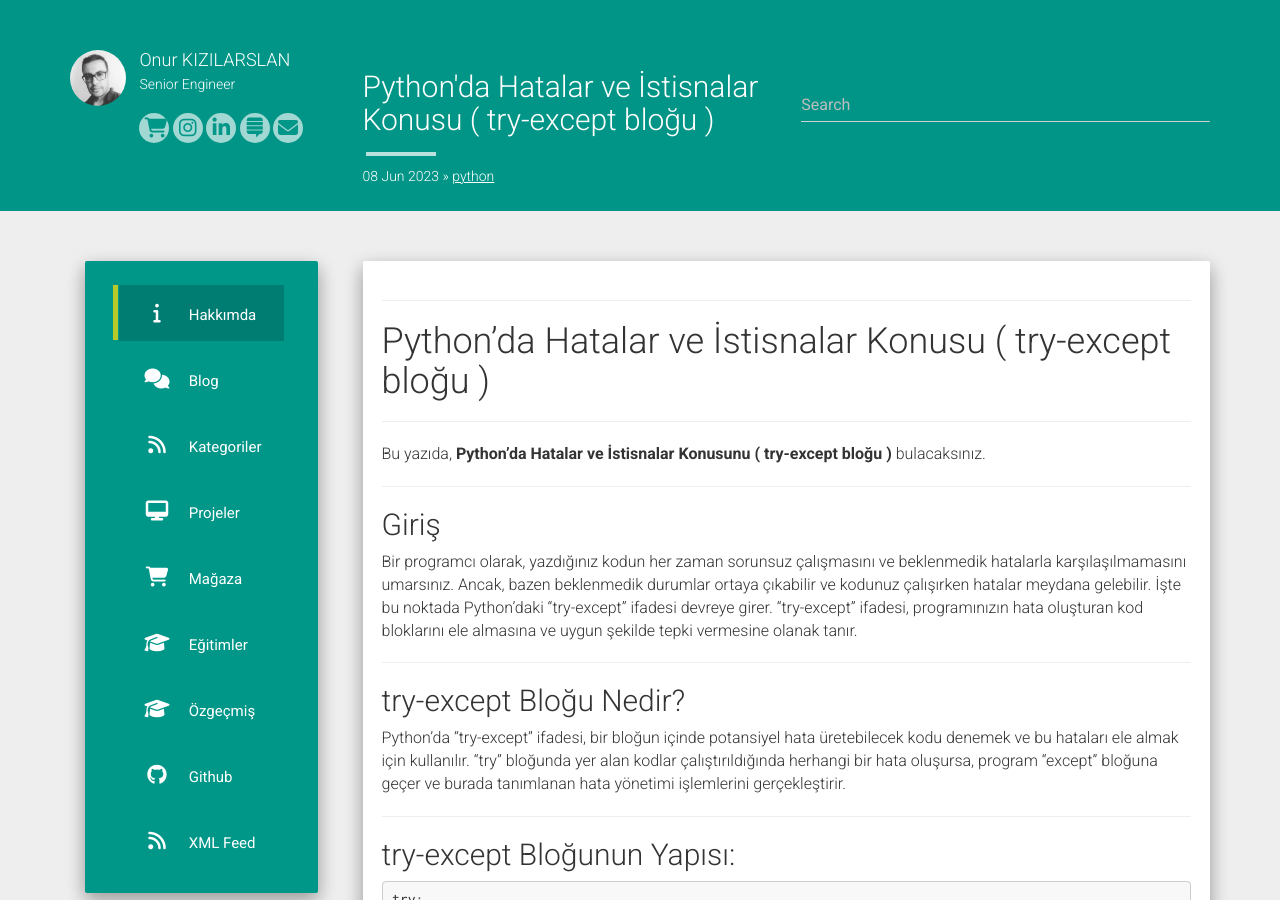
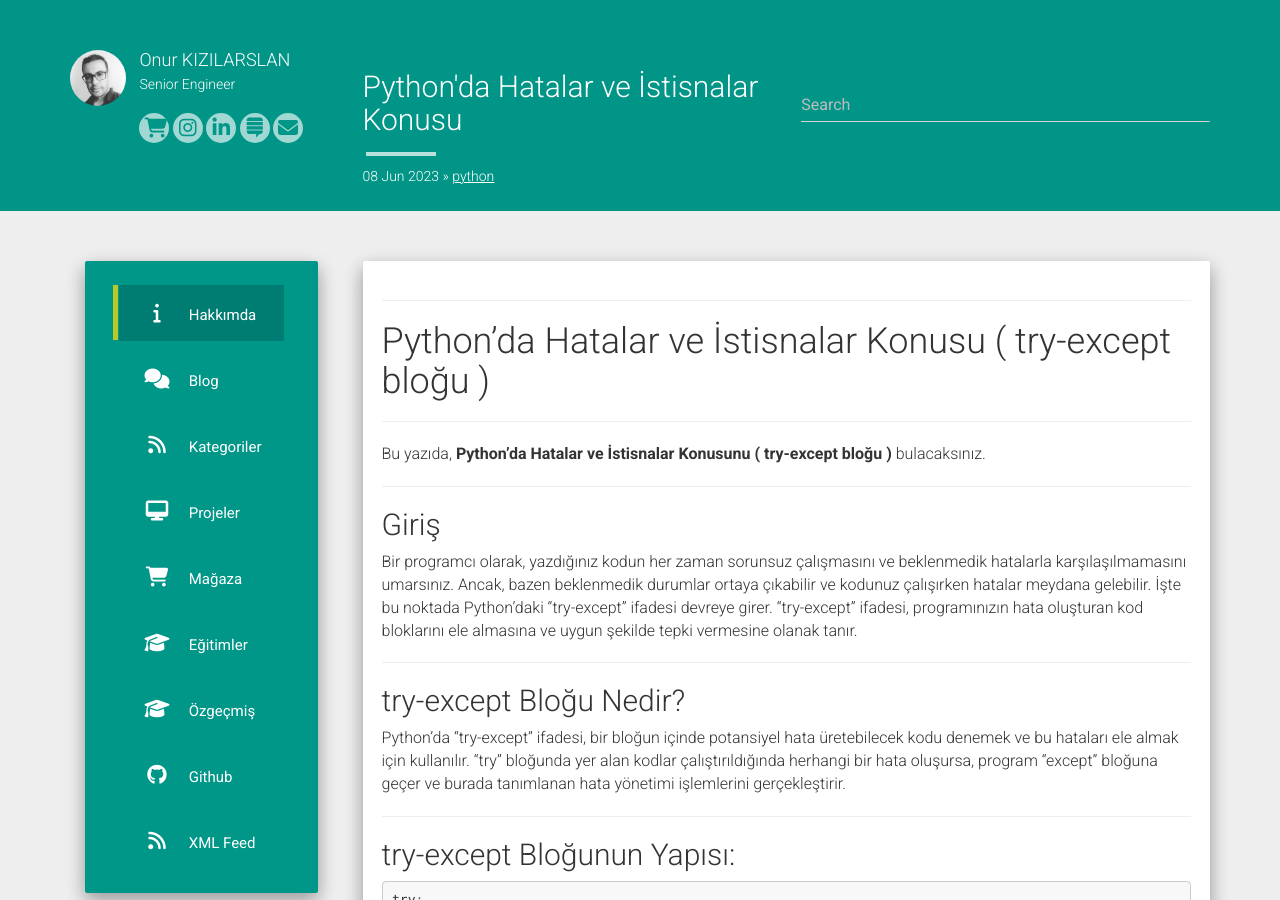
Before and after one commit to imonur/blog, a Jekyll site: the page built from _posts/2023-06-08-python-try-except-hatalar-ve-istisnalar.md, in a window 1280 px wide and 900 px high. Built offline with Jekyll 4.4.1, drawn with Linux system fonts in a browser that asks for light colours; nearby versions of some CDN libraries; comment, search, counter and statistics services are not loaded.

Commit message:
Update 2023-06-08-python-try-except-hatalar-ve-istisnalar.md

```diff
--- a/_posts/2023-06-08-python-try-except-hatalar-ve-istisnalar.md
+++ b/_posts/2023-06-08-python-try-except-hatalar-ve-istisnalar.md
@@ -1,6 +1,6 @@
 ---
 layout: post
-title:  "Python'da Hatalar ve İstisnalar Konusu ( try-except bloğu )"
+title:  "Python'da Hatalar ve İstisnalar Konusu"
 date:   2023-06-08 13:50:39
 categories: python
 ---
```
